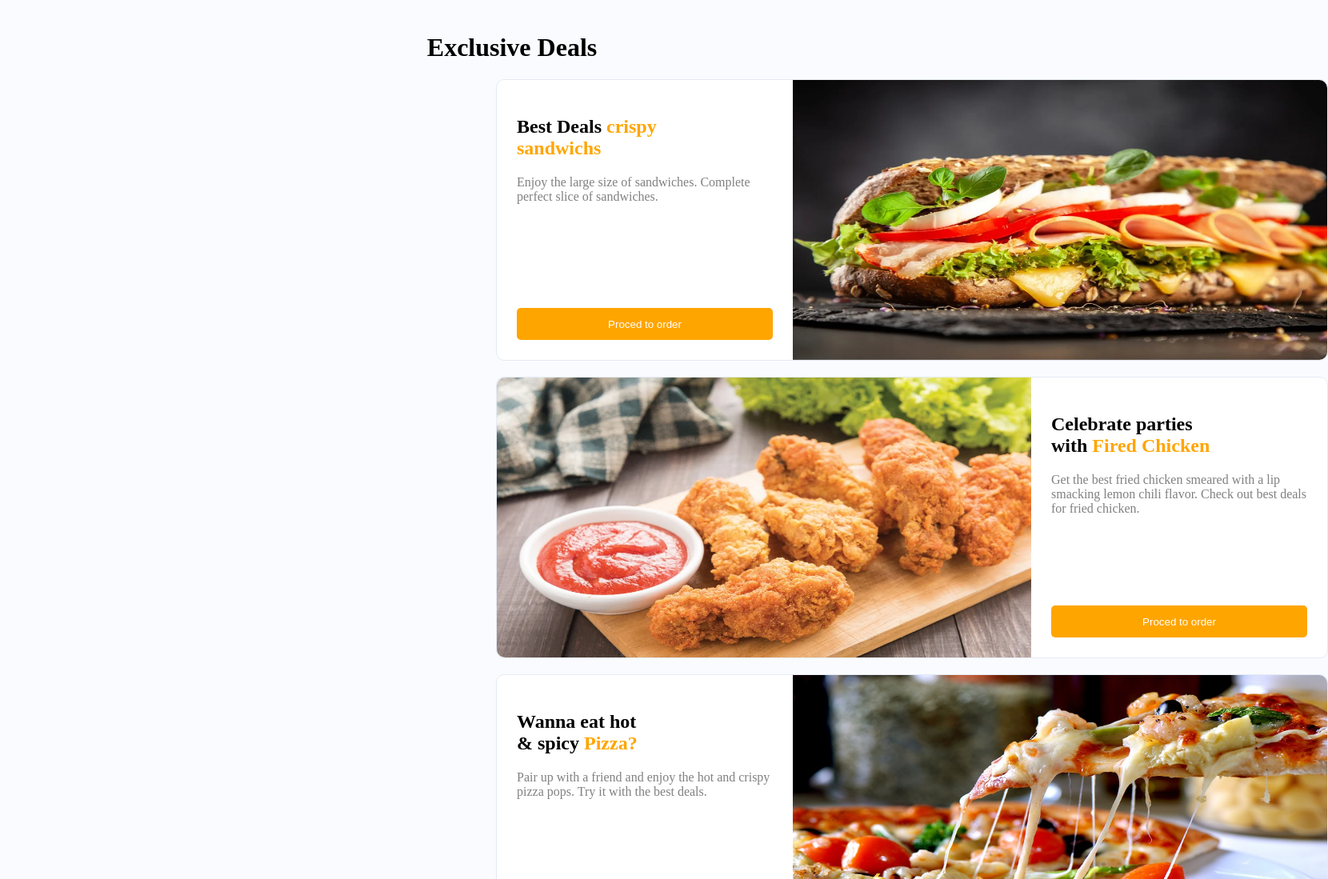
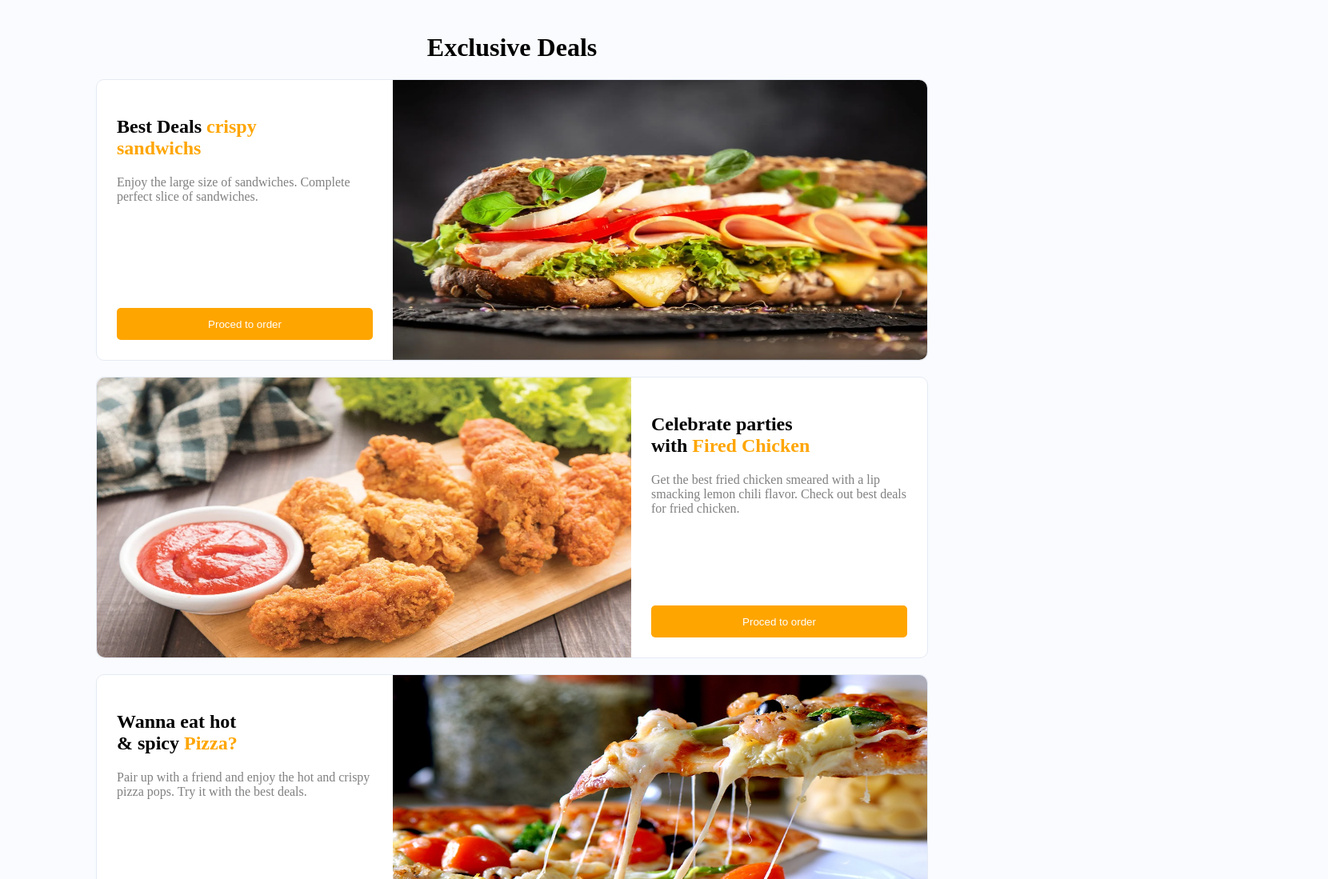
Before and after one commit to mothishkumar/LM-Food-website, a React (Vite) app: page / in a window 1280 px wide. Shown: the part 2281-3380 px from the top of the page at 80% size, 1660 px wide, since content can reach past the window. Built offline with nearby package versions, Linux system fonts and the light colour scheme.

Commit message:
changed x in deals

```diff
--- a/src/components/home/deals.jsx
+++ b/src/components/home/deals.jsx
@@ -15,7 +15,7 @@ const Deals = () => {
                 className="wrapper">
                 <motion.div
                     initial={{ x: -500 }}
-                    whileInView={{ x: 500 }}
+                    whileInView={{ x: 0 }}
                     whileHover={{ scale: 1.05 }}
                     whileTap={{ scale: 0.95 }}
                     transition={{ duration: 0.5, delay: 0.1 }}
@@ -31,8 +31,8 @@ const Deals = () => {
                     <motion.img whileHover={{ rotate: 5 }} src={food8} className="deals-image" />
                 </motion.div>
                 <motion.div
-                    initial={{ x: 1000 }}
-                    whileInView={{ x: 500 }}
+                    initial={{ x: 500 }}
+                    whileInView={{ x: 0 }}
                     whileHover={{ scale: 1.05 }}
                     whileTap={{ scale: 0.95 }}
                     transition={{ duration: 0.5, delay: 0.1 }}
@@ -49,7 +49,7 @@ const Deals = () => {
                 </motion.div>
                 <motion.div
                     initial={{ x: -500 }}
-                    whileInView={{ x: 500 }}
+                    whileInView={{ x: 0 }}
                     whileHover={{ scale: 1.05 }}
                     whileTap={{ scale: 0.95 }}
                     transition={{ duration: 0.5, delay: 0.1 }}
```
